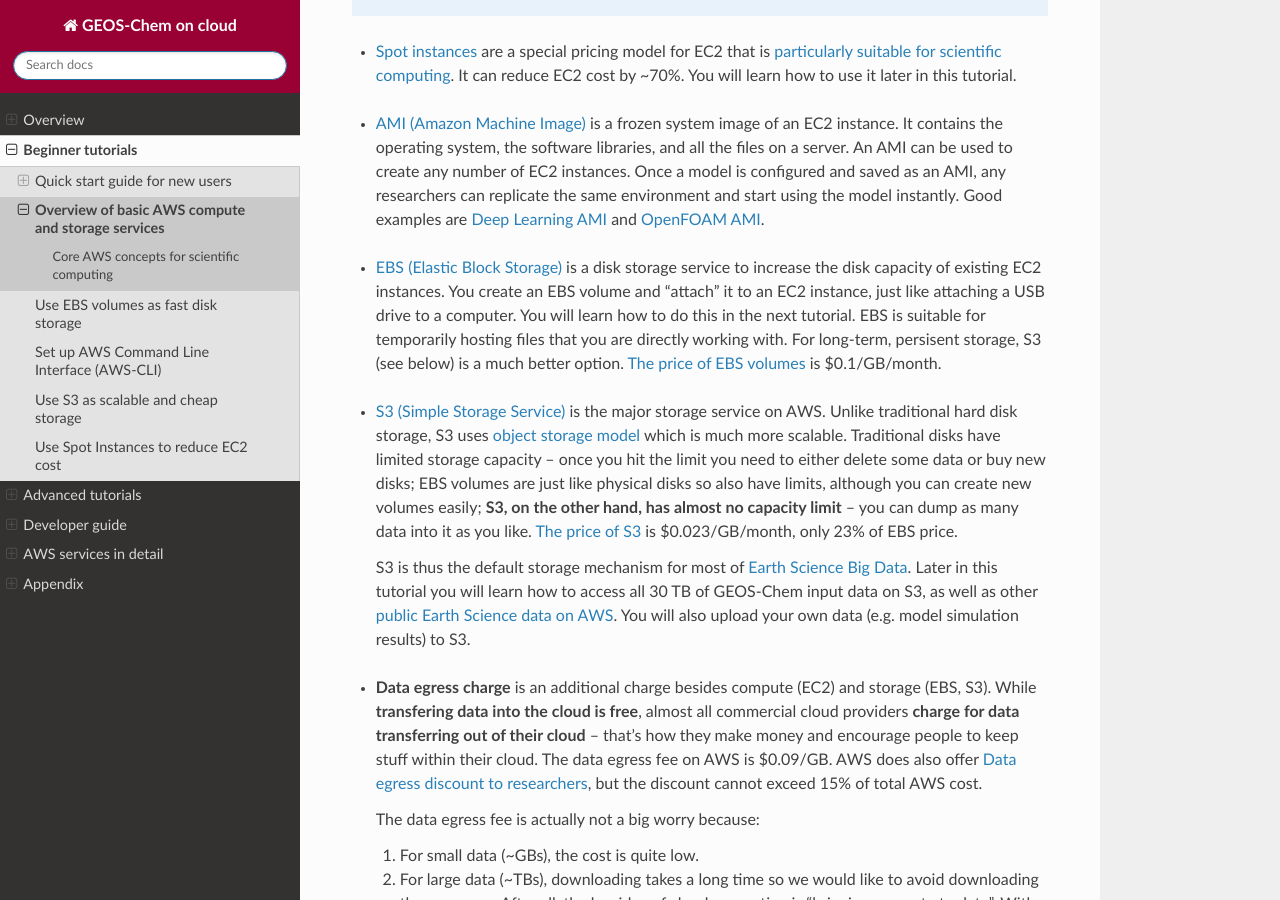
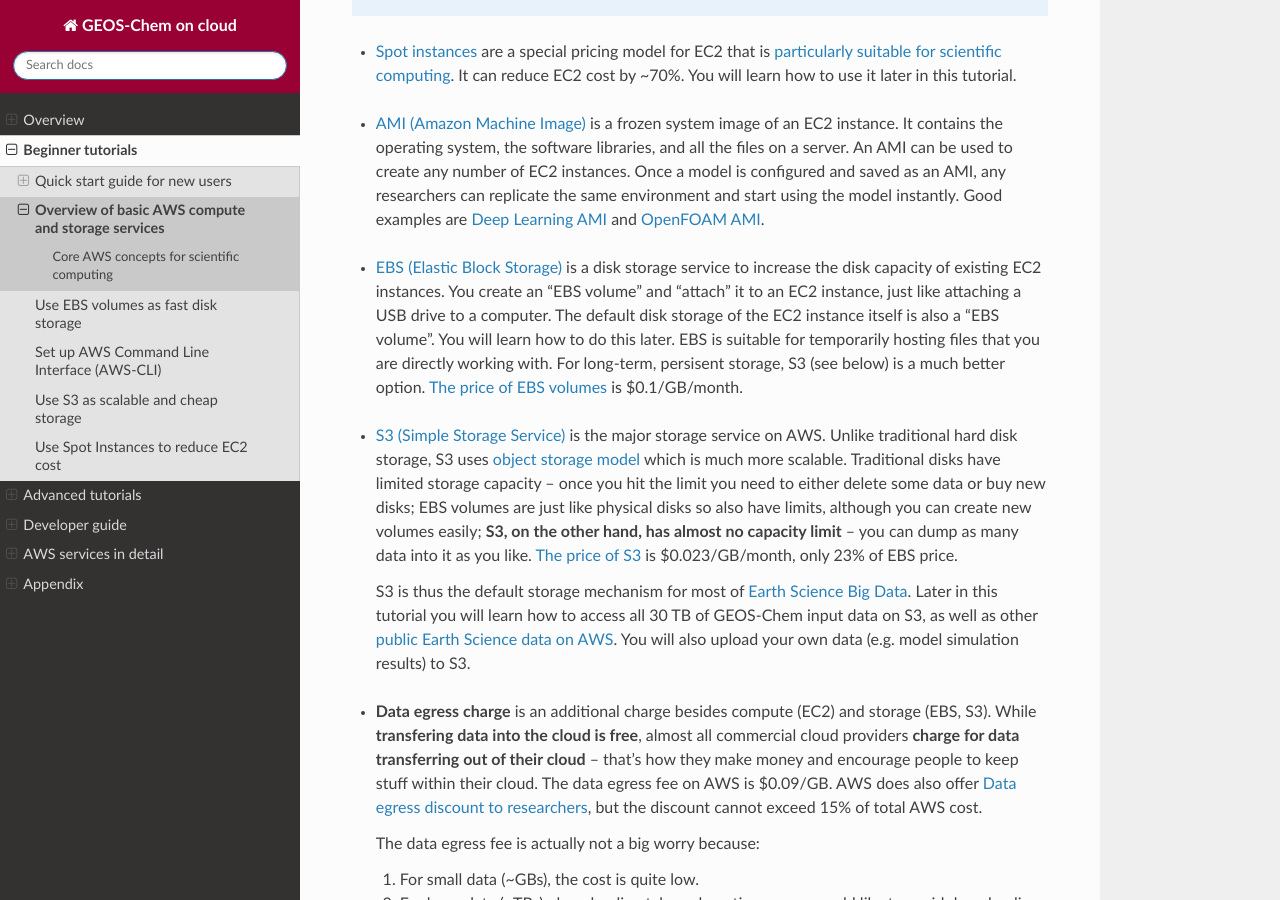
Before and after one commit to geoschem/geos-chem-cloud, a Sphinx documentation site: the page built from doc/source/chapter02_beginner-tutorial/basic-aws-services.rst, in a window 1280 px wide and 900 px high, scrolled down 1290 px. Built offline with Sphinx 7.4.7 and the Read the Docs theme 2.0.0, drawn with Linux system fonts in a browser that asks for light colours.

Commit message:
more on EBS

```diff
--- a/doc/source/chapter02_beginner-tutorial/basic-aws-services.rst
+++ b/doc/source/chapter02_beginner-tutorial/basic-aws-services.rst
@@ -22,7 +22,7 @@
 
 * `AMI (Amazon Machine Image) <https://docs.aws.amazon.com/AWSEC2/latest/UserGuide/AMIs.html>`_ is a frozen system image of an EC2 instance. It contains the operating system, the software libraries, and all the files on a server. An AMI can be used to create any number of EC2 instances. Once a model is configured and saved as an AMI, any researchers can replicate the same environment and start using the model instantly. Good examples are `Deep Learning AMI <https://aws.amazon.com/marketplace/pp/B077GCH38C>`_ and `OpenFOAM AMI <https://aws.amazon.com/marketplace/pp/B017AHYO16>`_.
 
-- `EBS (Elastic Block Storage) <https://aws.amazon.com/ebs/>`_ is a disk storage service to increase the disk capacity of existing EC2 instances. You create an EBS volume and "attach" it to an EC2 instance, just like attaching a USB drive to a computer. You will learn how to do this in the next tutorial. EBS is suitable for temporarily hosting files that you are directly working with. For long-term, persisent storage, S3 (see below) is a much better option. `The price of EBS volumes <https://aws.amazon.com/ebs/pricing/>`_ is $0.1/GB/month.
+- `EBS (Elastic Block Storage) <https://aws.amazon.com/ebs/>`_ is a disk storage service to increase the disk capacity of existing EC2 instances. You create an "EBS volume" and "attach" it to an EC2 instance, just like attaching a USB drive to a computer. The default disk storage of the EC2 instance itself is also a "EBS volume". You will learn how to do this later. EBS is suitable for temporarily hosting files that you are directly working with. For long-term, persisent storage, S3 (see below) is a much better option. `The price of EBS volumes <https://aws.amazon.com/ebs/pricing/>`_ is $0.1/GB/month.
 
 * `S3 (Simple Storage Service) <https://aws.amazon.com/s3/>`_ is the major storage service on AWS. Unlike traditional hard disk storage, S3 uses `object storage model <https://en.wikipedia.org/wiki/Object_storage>`_ which is much more scalable. Traditional disks have limited storage capacity -- once you hit the limit you need to either delete some data or buy new disks; EBS volumes are just like physical disks so also have limits, although you can create new volumes easily; **S3, on the other hand, has almost no capacity limit** -- you can dump as many data into it as you like. `The price of S3 <https://aws.amazon.com/s3/pricing/>`_ is $0.023/GB/month, only 23% of EBS price.
 
```
